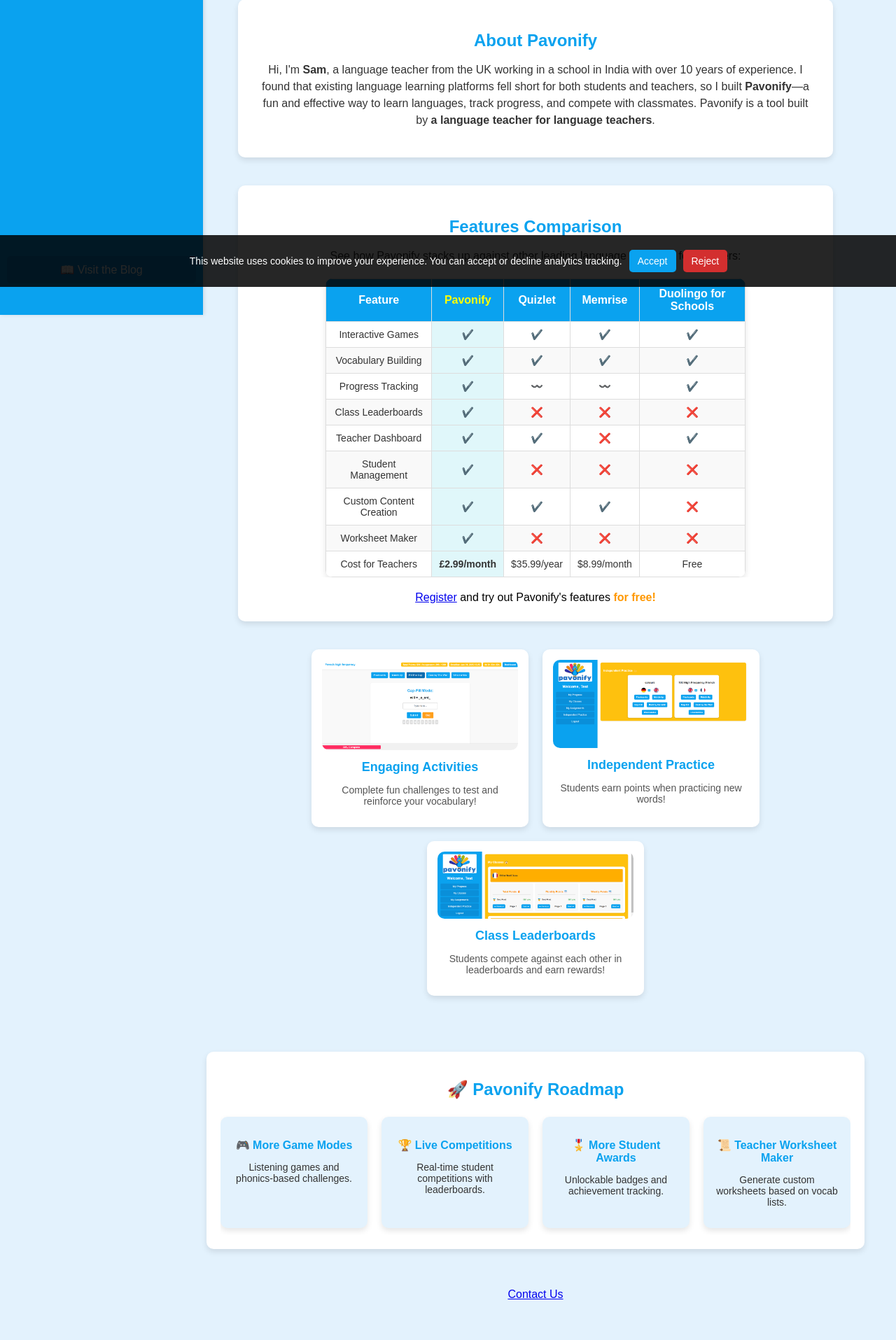
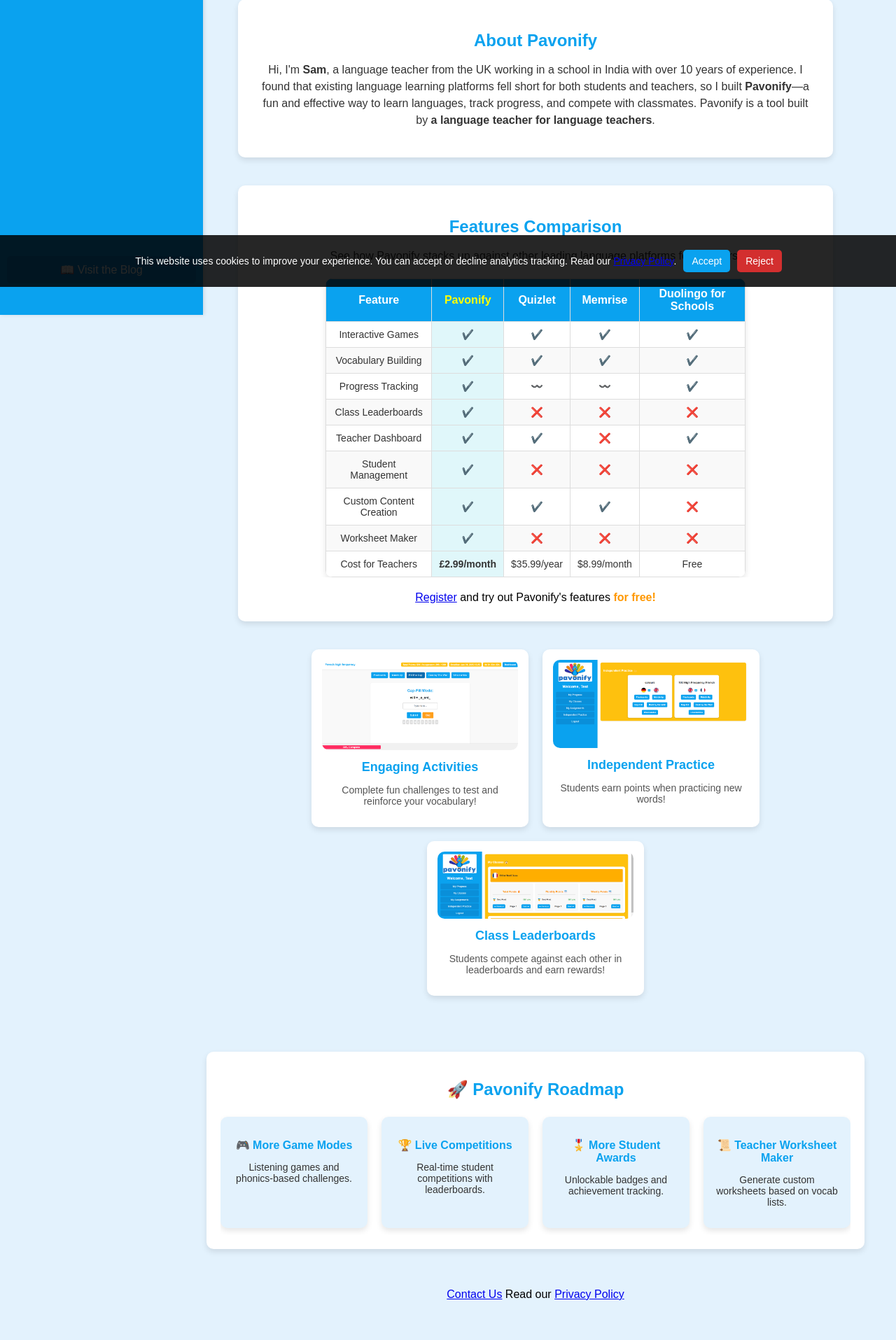
Before and after one commit to Pavonify/pavonify, a Django app: page / in a window 1280 px wide. Shown: the part 390-2305 px from the top of the page at 70% size. Run offline with Django 5.2, Linux system fonts and the light colour scheme.

Commit message:
Privacy Policy

```diff
--- a/learning/templates/learning/landing_page.html
+++ b/learning/templates/learning/landing_page.html
@@ -665,7 +665,7 @@
       </div>
     </div>
 
-    <p><a href="mailto:sam@pavonify.com?subject=Inquiry&body=Hello Sam,">Contact Us</a></p>
+    <p><a href="mailto:sam@pavonify.com?subject=Inquiry&body=Hello Sam,">Contact Us</a> Read our <a href="{% static 'Privacy Policy for Pavonify.pdf' %}" target="_blank">Privacy Policy</a></p>
   </div>
 
   <script>
@@ -677,7 +677,7 @@
 
 
 <div id="cookie-banner" class="cookie-banner">
-  <p>This website uses cookies to improve your experience. You can accept or decline analytics tracking.</p>
+  <p>This website uses cookies to improve your experience. You can accept or decline analytics tracking.  Read our <a href="{% static 'Privacy Policy for Pavonify.pdf' %}" target="_blank">Privacy Policy</a>.</p>
   <button id="accept-cookies">Accept</button>
   <button id="reject-cookies">Reject</button>
 </div>
```
Also changed, not shown: 1 other file.
